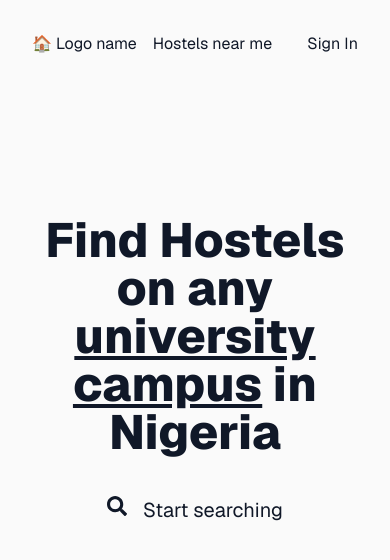
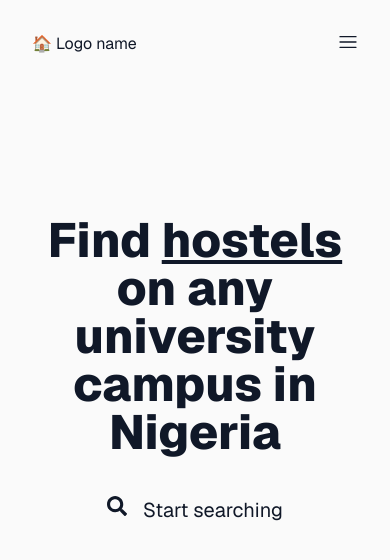
Before and after one commit to fagbenjaenoch/dorms-ng, a Next.js app in the folder app/web-app/: page / in a window 390 px wide. Shown: the top 560 px of the page. Built offline with nearby package versions, Linux system fonts and the light colour scheme.

Commit message:
created mobile and desktop nav components

```diff
--- /dev/null
+++ b/app/web-app/app/components/DesktopNav.tsx
@@ -0,0 +1,12 @@
+import BrandIcon from "./ui/BrandIcon";
+
+export default function DesktopNav() {
+  return (
+    <div className="hidden lg:flex justify-between p-8">
+      <div className="flex gap-4">
+        <BrandIcon />
+      </div>
+      <a href="#">Sign In</a>
+    </div>
+  );
+}
--- /dev/null
+++ b/app/web-app/app/components/MobileNav.tsx
@@ -0,0 +1,11 @@
+import { RxHamburgerMenu } from "react-icons/rx";
+import BrandIcon from "@/app/components/ui/BrandIcon";
+
+export default function MobileNav() {
+  return (
+    <div className="flex lg:hidden p-8 justify-between">
+      <BrandIcon />
+      <RxHamburgerMenu size={20} className="cursor-pointer" />
+    </div>
+  );
+}
--- /dev/null
+++ b/app/web-app/app/components/ui/BrandIcon.tsx
@@ -0,0 +1,3 @@
+export default function BrandIcon() {
+  return <span>🏠 Logo name</span>;
+}
--- a/app/web-app/app/page.tsx
+++ b/app/web-app/app/page.tsx
@@ -1,21 +1,21 @@
 "use client";
 
 import { FaSearch } from "react-icons/fa";
+import MobileNav from "@/app/components/MobileNav";
+import DesktopNav from "@/app/components/DesktopNav";
 
 export default function Home() {
   return (
     <div className="min-h-screen bg-zinc-50 text-gray-900 font-sans">
-      <div className="flex justify-between px-8 py-8">
-        <div className="flex gap-4">
-          <span>🏠 Logo name</span>
-          <a href="#">Hostels near me</a>
-        </div>
-        <div>Sign In</div>
+      <div>
+        <DesktopNav />
+        <MobileNav />
       </div>
-      <main className="flex flex-col items-center gap-10 py-32">
+
+      <main className="flex flex-col items-center gap-10 py-32 px-8">
         <h1 className="text-5xl font-extrabold text-center">
-          Find Hostels <br />
-          on any <span className="underline">university campus</span> in Nigeria
+          Find <span className="underline">hostels</span> on any <br />
+          university campus in Nigeria
         </h1>
         <div className="text-xl flex gap-4">
           <FaSearch /> Start searching
```
